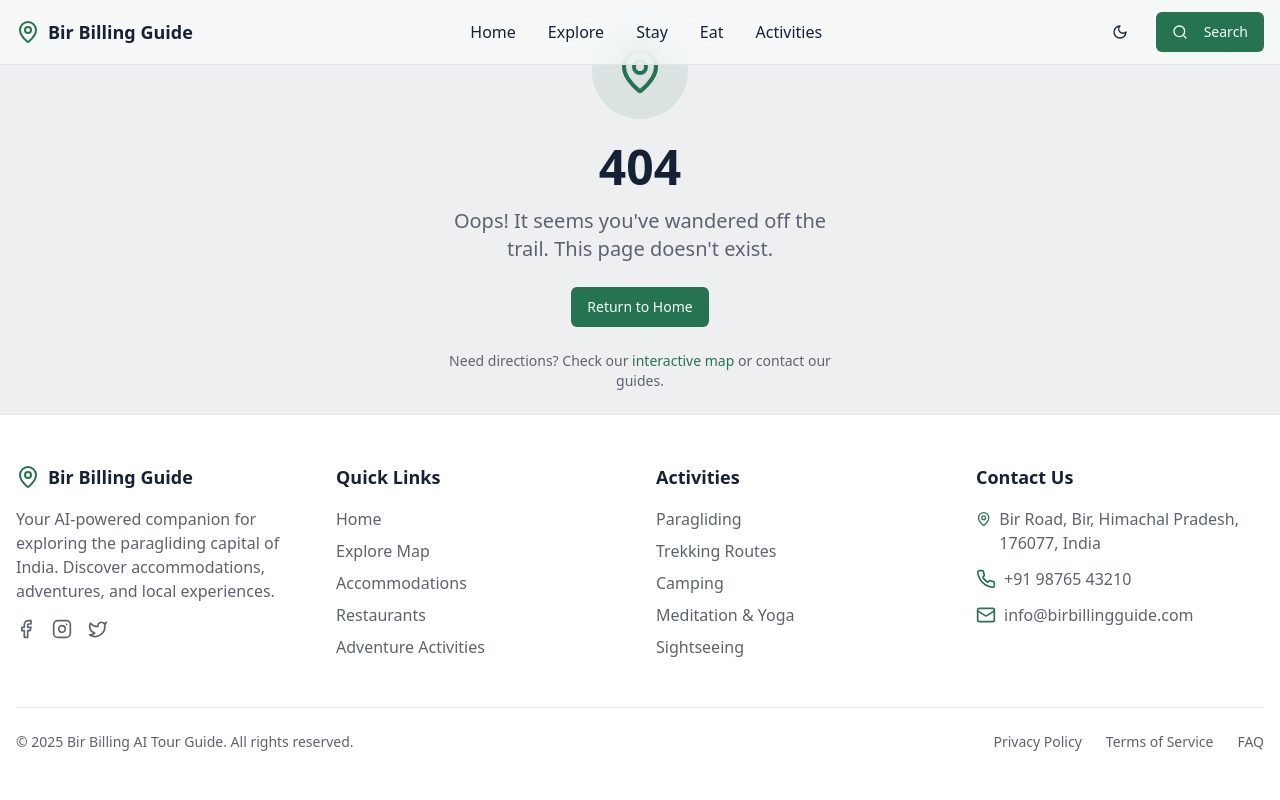
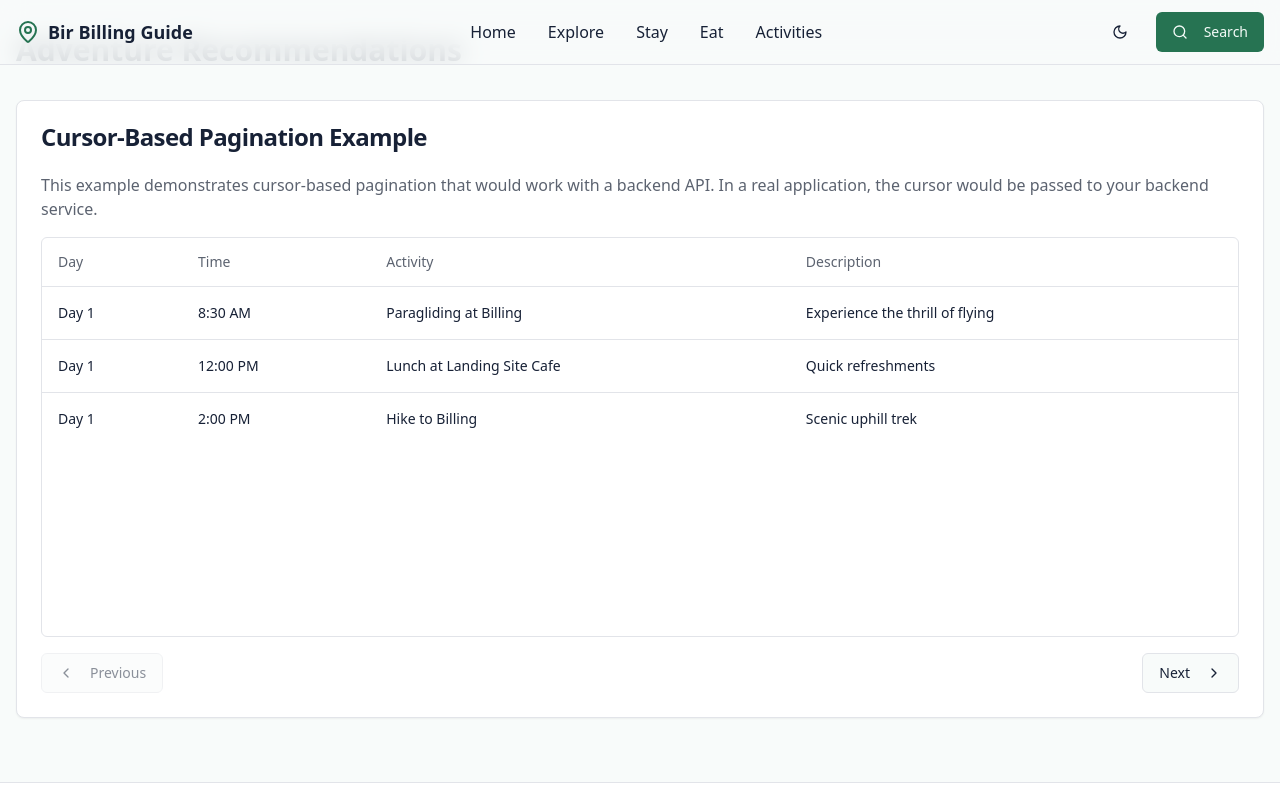
Before and after one commit to hisago443/bir-billing-trek-guide, a React (Vite) app: page /recommendations in a window 1280 px wide. Shown: the top 800 px of the page. Built offline with nearby package versions, Linux system fonts and the light colour scheme.

Commit message:
Refactor: Backend readiness for cursor
This commit refactors the codebase to prepare for backend integration with cursor.

```diff
--- a/src/App.tsx
+++ b/src/App.tsx
@@ -6,6 +6,7 @@ import { QueryClient, QueryClientProvider } from "@tanstack/react-query";
 import { BrowserRouter, Routes, Route } from "react-router-dom";
 import { ThemeProvider } from "@/hooks/use-theme";
 import Index from "./pages/Index";
+import Recommendations from "./pages/Recommendations";
 import NotFound from "./pages/NotFound";
 
 const queryClient = new QueryClient();
@@ -19,6 +20,7 @@ const App = () => (
         <BrowserRouter>
           <Routes>
             <Route path="/" element={<Index />} />
+            <Route path="/recommendations" element={<Recommendations />} />
             {/* ADD ALL CUSTOM ROUTES ABOVE THE CATCH-ALL "*" ROUTE */}
             <Route path="*" element={<NotFound />} />
           </Routes>
--- a/src/components/RecommendationSection.tsx
+++ b/src/components/RecommendationSection.tsx
@@ -1,9 +1,9 @@
-
-import React, { useState } from 'react';
+import React, { useState, useEffect } from 'react';
 import { ArrowRight, Calendar, Users, Mountain, Clock } from 'lucide-react';
 import { Button } from '@/components/ui/button';
 import { Card, CardContent } from '@/components/ui/card';
 import { Tabs, TabsContent, TabsList, TabsTrigger } from '@/components/ui/tabs';
+import { Pagination, PaginationContent, PaginationItem, PaginationLink, PaginationNext, PaginationPrevious } from '@/components/ui/pagination';
 
 const RecommendationSection = () => {
   const [userPreferences, setUserPreferences] = useState({
@@ -12,7 +12,11 @@ const RecommendationSection = () => {
     interest: 'adventure',
   });
 
-  // Activity type definitions with day property explicitly marked as optional
+  const [currentPage, setCurrentPage] = useState(1);
+  const [itemsPerPage] = useState(5);
+  const [totalPages, setTotalPages] = useState(1);
+  const [cursor, setCursor] = useState<string | null>(null);
+
   type DayActivity = {
     day?: string;
     time: string;
@@ -115,10 +119,34 @@ const RecommendationSection = () => {
     }
   };
 
-  // Determine which recommendation set to display based on current preferences
   const currentRecommendation = userPreferences.days === 1
     ? recommendations.oneDay[userPreferences.interest as keyof typeof recommendations.oneDay]
     : recommendations.twoDays[userPreferences.interest as keyof typeof recommendations.twoDays];
+
+  useEffect(() => {
+    if (currentRecommendation) {
+      setTotalPages(Math.ceil(currentRecommendation.activities.length / itemsPerPage));
+    }
+  }, [currentRecommendation, itemsPerPage]);
+
+  const getPaginatedActivities = (): DayActivity[] => {
+    if (!currentRecommendation) return [];
+
+    const startIndex = (currentPage - 1) * itemsPerPage;
+    return currentRecommendation.activities.slice(startIndex, startIndex + itemsPerPage);
+  };
+
+  const handlePageChange = (page: number) => {
+    setCurrentPage(page);
+
+    const lastItemIndex = (page - 1) * itemsPerPage - 1;
+    if (lastItemIndex >= 0 && currentRecommendation?.activities[lastItemIndex]) {
+      const lastItem = currentRecommendation.activities[lastItemIndex];
+      setCursor(`${lastItem.activity}_${lastItem.time}`);
+    } else {
+      setCursor(null);
+    }
+  };
 
   return (
     <section className="py-16 bg-muted">
@@ -130,7 +158,6 @@ const RecommendationSection = () => {
           </p>
         </div>
 
-        {/* Preference Selectors */}
         <div className="grid grid-cols-1 md:grid-cols-3 gap-4 mb-10 max-w-3xl mx-auto">
           <Card>
             <CardContent className="p-4">
@@ -180,18 +207,17 @@ const RecommendationSection = () => {
           </Card>
         </div>
 
-        {/* Recommendations */}
         <Card className="bg-card shadow-lg max-w-4xl mx-auto">
           <CardContent className="p-6">
             <h3 className="text-2xl font-bold mb-4">{currentRecommendation.title}</h3>
             <div className="space-y-4">
-              {currentRecommendation.activities.map((item: DayActivity, index: number) => (
+              {getPaginatedActivities().map((item: DayActivity, index: number) => (
                 <div key={index} className="flex">
                   <div className="mr-4 flex flex-col items-center">
                     <div className="rounded-full bg-primary w-8 h-8 flex items-center justify-center text-white text-sm">
-                      {index + 1}
+                      {(currentPage - 1) * itemsPerPage + index + 1}
                     </div>
-                    {index < currentRecommendation.activities.length - 1 && (
+                    {index < itemsPerPage - 1 && getPaginatedActivities().length > index + 1 && (
                       <div className="w-0.5 h-full bg-muted mt-1"></div>
                     )}
                   </div>
@@ -214,6 +240,35 @@ const RecommendationSection = () => {
               ))}
             </div>
 
+            {totalPages > 1 && (
+              <Pagination className="mt-6">
+                <PaginationContent>
+                  {currentPage > 1 && (
+                    <PaginationItem>
+                      <PaginationPrevious onClick={() => handlePageChange(currentPage - 1)} />
+                    </PaginationItem>
+                  )}
+
+                  {Array.from({ length: totalPages }).map((_, index) => (
+                    <PaginationItem key={index}>
+                      <PaginationLink
+                        isActive={currentPage === index + 1}
+                        onClick={() => handlePageChange(index + 1)}
+                      >
+                        {index + 1}
+                      </PaginationLink>
+                    </PaginationItem>
+                  ))}
+
+                  {currentPage < totalPages && (
+                    <PaginationItem>
+                      <PaginationNext onClick={() => handlePageChange(currentPage + 1)} />
+                    </PaginationItem>
+                  )}
+                </PaginationContent>
+              </Pagination>
+            )}
+
             <div className="mt-6 flex justify-center">
               <Button className="bg-primary hover:bg-primary/90">
                 Save This Itinerary
--- /dev/null
+++ b/src/pages/Recommendations.tsx
@@ -0,0 +1,163 @@
+
+import React, { useState } from 'react';
+import { useQuery } from '@tanstack/react-query';
+import { ChevronLeft, ChevronRight } from 'lucide-react';
+import { Button } from '@/components/ui/button';
+import { Card, CardContent, CardHeader, CardTitle } from '@/components/ui/card';
+import { ScrollArea } from '@/components/ui/scroll-area';
+import { Skeleton } from '@/components/ui/skeleton';
+import { Table, TableBody, TableCell, TableHead, TableHeader, TableRow } from '@/components/ui/table';
+import Navigation from '@/components/Navigation';
+import Footer from '@/components/Footer';
+
+// Mock function to simulate a backend API call with cursor-based pagination
+const fetchRecommendations = async (cursor: string | null) => {
+  // In a real implementation, you would pass the cursor to your backend API
+  console.log("Fetching with cursor:", cursor);
+
+  // Simulate network delay
+  await new Promise(resolve => setTimeout(resolve, 800));
+
+  // Mock data
+  const allData = [
+    { id: '1', activity: 'Paragliding at Billing', time: '8:30 AM', day: 'Day 1', description: 'Experience the thrill of flying' },
+    { id: '2', activity: 'Lunch at Landing Site Cafe', time: '12:00 PM', day: 'Day 1', description: 'Quick refreshments' },
+    { id: '3', activity: 'Hike to Billing', time: '2:00 PM', day: 'Day 1', description: 'Scenic uphill trek' },
+    { id: '4', activity: 'Dinner and overnight stay', time: '7:00 PM', day: 'Day 1', description: "At Colonel's Resort" },
+    { id: '5', activity: 'Breakfast', time: '7:00 AM', day: 'Day 2', description: 'At accommodation' },
+    { id: '6', activity: 'Mountain Biking', time: '8:30 AM', day: 'Day 2', description: 'Through forest trails' },
+    { id: '7', activity: 'Lunch at Four Tables', time: '1:00 PM', day: 'Day 2', description: 'Refuel with great food' },
+    { id: '8', activity: 'Rappelling', time: '3:00 PM', day: 'Day 2', description: 'Adventure activity with guides' },
+    { id: '9', activity: 'Farewell dinner', time: '7:00 PM', day: 'Day 2', description: 'At Musafir Restaurant' },
+    { id: '10', activity: 'Souvenir Shopping', time: '10:00 AM', day: 'Day 3', description: 'Get mementos from local shops' },
+  ];
+
+  // Number of items per page
+  const limit = 3;
+
+  // Find the starting index based on cursor
+  let startIndex = 0;
+  if (cursor) {
+    const cursorIndex = allData.findIndex(item => item.id === cursor);
+    startIndex = cursorIndex !== -1 ? cursorIndex + 1 : 0;
+  }
+
+  // Get data for current page
+  const items = allData.slice(startIndex, startIndex + limit);
+
+  // Generate next cursor
+  const nextCursor = items.length === limit ? items[items.length - 1].id : null;
+
+  // Generate previous cursor (in a real implementation, you might store previous cursors)
+  const prevCursor = startIndex > 0 ? allData[Math.max(0, startIndex - limit)].id : null;
+
+  return {
+    items,
+    nextCursor,
+    prevCursor,
+    hasMore: nextCursor !== null
+  };
+};
+
+const Recommendations = () => {
+  const [cursor, setCursor] = useState<string | null>(null);
+  const [prevCursors, setPrevCursors] = useState<string[]>([]);
+
+  const { data, isLoading, isPreviousData } = useQuery({
+    queryKey: ['recommendations', cursor],
+    queryFn: () => fetchRecommendations(cursor),
+    keepPreviousData: true,
+  });
+
+  const handleNextPage = () => {
+    if (data?.nextCursor) {
+      setPrevCursors(prev => [...prev, cursor as string]);
+      setCursor(data.nextCursor);
+    }
+  };
+
+  const handlePrevPage = () => {
+    const prevCursor = prevCursors.pop();
+    setPrevCursors([...prevCursors]);
+    setCursor(prevCursor || null);
+  };
+
+  return (
+    <div className="min-h-screen flex flex-col">
+      <Navigation />
+      <main className="flex-1 container mx-auto px-4 py-8">
+        <h1 className="text-3xl font-bold mb-8">Adventure Recommendations</h1>
+
+        <Card className="mb-8">
+          <CardHeader>
+            <CardTitle>Cursor-Based Pagination Example</CardTitle>
+          </CardHeader>
+          <CardContent>
+            <p className="text-muted-foreground mb-4">
+              This example demonstrates cursor-based pagination that would work with a backend API.
+              In a real application, the cursor would be passed to your backend service.
+            </p>
+
+            <ScrollArea className="h-[400px] rounded-md border">
+              {isLoading ? (
+                <div className="p-4 space-y-4">
+                  {Array(3).fill(0).map((_, i) => (
+                    <div key={i} className="space-y-2">
+                      <Skeleton className="h-5 w-2/3" />
+                      <Skeleton className="h-4 w-full" />
+                      <Skeleton className="h-4 w-4/5" />
+                    </div>
+                  ))}
+                </div>
+              ) : (
+                <Table>
+                  <TableHeader>
+                    <TableRow>
+                      <TableHead>Day</TableHead>
+                      <TableHead>Time</TableHead>
+                      <TableHead>Activity</TableHead>
+                      <TableHead>Description</TableHead>
+                    </TableRow>
+                  </TableHeader>
+                  <TableBody>
+                    {data?.items.map((item) => (
+                      <TableRow key={item.id}>
+                        <TableCell>{item.day}</TableCell>
+                        <TableCell>{item.time}</TableCell>
+                        <TableCell className="font-medium">{item.activity}</TableCell>
+                        <TableCell>{item.description}</TableCell>
+                      </TableRow>
+                    ))}
+                  </TableBody>
+                </Table>
+              )}
+            </ScrollArea>
+
+            <div className="flex justify-between mt-4">
+              <Button
+                variant="outline"
+                onClick={handlePrevPage}
+                disabled={prevCursors.length === 0 || isLoading}
+              >
+                <ChevronLeft className="mr-2 h-4 w-4" />
+                Previous
+              </Button>
+
+              <Button
+                variant="outline"
+                onClick={handleNextPage}
+                disabled={!data?.hasMore || isLoading || isPreviousData}
+              >
+                Next
+                <ChevronRight className="ml-2 h-4 w-4" />
+              </Button>
+            </div>
+          </CardContent>
+        </Card>
+      </main>
+      <Footer />
+    </div>
+  );
+};
+
+export default Recommendations;
```
